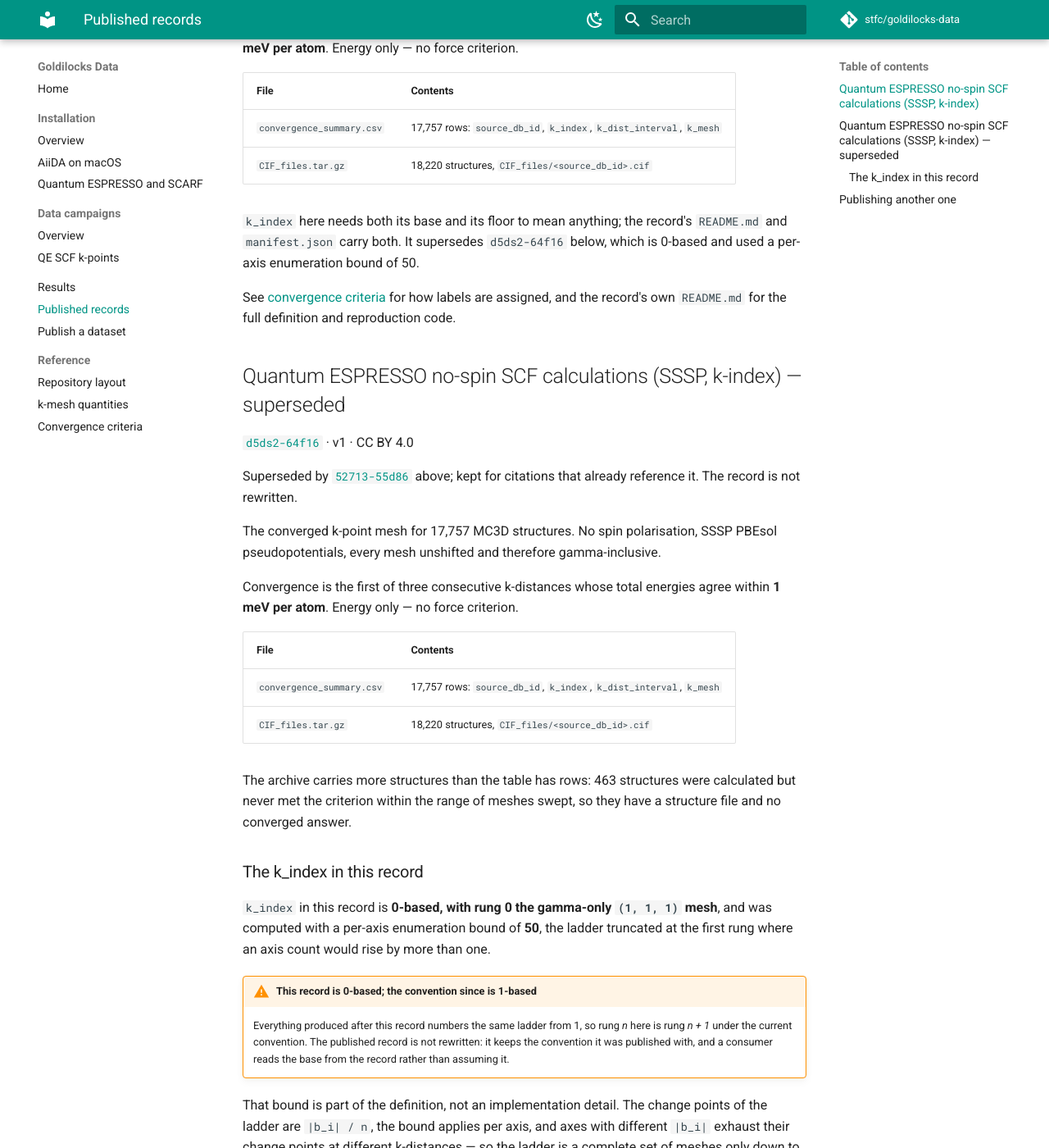
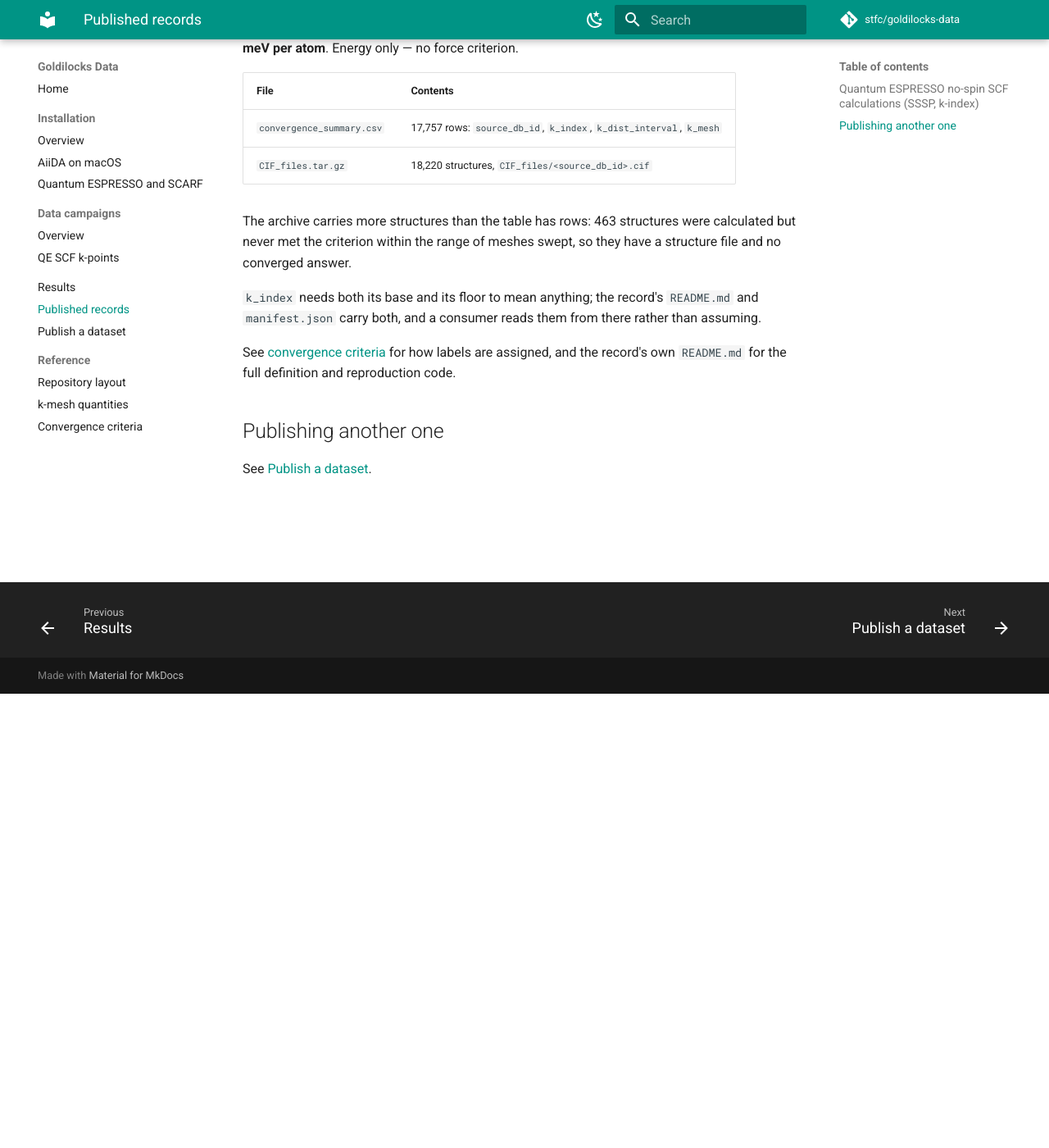
Before and after one commit to stfc/goldilocks-data, an MkDocs documentation site: the page built from docs/published-records.md, in a window 1280 px wide and 1400 px high, scrolled down 554 px. Shown: the whole window at 82% size. Built offline with MkDocs 1.6.1 and Material for MkDocs 9.7.7, drawn with Linux system fonts in a browser that asks for light colours; comment, search, counter and statistics services are not loaded; some of the changed text lies outside the part shown.

Commit message:
docs: stop documenting the superseded d5ds2-64f16 record
Published-records now lists only the current record (52713-55d86). Drop the
d5ds2-64f16 section and its 0-based/cap-50 explanation, de-reference it from the
kmesh page, and update the publishing example's convention block to the floor.

```diff
--- a/docs/published-records.md
+++ b/docs/published-records.md
@@ -26,59 +26,13 @@ agree within **1 meV per atom**. Energy only — no force criterion.
 | `convergence_summary.csv` | 17,757 rows: `source_db_id`, `k_index`, `k_dist_interval`, `k_mesh` |
 | `CIF_files.tar.gz` | 18,220 structures, `CIF_files/<source_db_id>.cif` |
 
-`k_index` here needs both its base and its floor to mean anything; the record's
-`README.md` and `manifest.json` carry both. It supersedes `d5ds2-64f16` below,
-which is 0-based and used a per-axis enumeration bound of 50.
-
-See [convergence criteria](reference/convergence.md) for how labels are assigned,
-and the record's own `README.md` for the full definition and reproduction code.
-
-## Quantum ESPRESSO no-spin SCF calculations (SSSP, k-index) — superseded
-
-[`d5ds2-64f16`](https://data-collections.psdi.ac.uk/records/d5ds2-64f16) · v1 ·
-CC BY 4.0
-
-Superseded by [`52713-55d86`](https://data-collections.psdi.ac.uk/records/52713-55d86)
-above; kept for citations that already reference it. The record is not rewritten.
-
-The converged k-point mesh for 17,757 MC3D structures. No spin polarisation,
-SSSP PBEsol pseudopotentials, every mesh unshifted and therefore
-gamma-inclusive.
-
-Convergence is the first of three consecutive k-distances whose total energies
-agree within **1 meV per atom**. Energy only — no force criterion.
-
-| File | Contents |
-| --- | --- |
-| `convergence_summary.csv` | 17,757 rows: `source_db_id`, `k_index`, `k_dist_interval`, `k_mesh` |
-| `CIF_files.tar.gz` | 18,220 structures, `CIF_files/<source_db_id>.cif` |
-
 The archive carries more structures than the table has rows: 463 structures were
 calculated but never met the criterion within the range of meshes swept, so they
 have a structure file and no converged answer.
 
-### The k_index in this record
-
-`k_index` in this record is **0-based, with rung 0 the gamma-only `(1, 1, 1)`
-mesh**, and was computed with a per-axis enumeration bound of **50**, the ladder
-truncated at the first rung where an axis count would rise by more than one.
-
-!!! warning "This record is 0-based; the convention since is 1-based"
-
-    Everything produced after this record numbers the same ladder from 1, so
-    rung *n* here is rung *n + 1* under the current convention. The published
-    record is not rewritten: it keeps the convention it was published with, and
-    a consumer reads the base from the record rather than assuming it.
-
-That bound is part of the definition, not an implementation detail. The change
-points of the ladder are `|b_i| / n`, the bound applies per axis, and axes with
-different `|b_i|` exhaust their change points at different k-distances — so the
-ladder is a complete set of meshes only down to `max(|b_i|) / 50`. Below that a
-reachable mesh can be skipped. Any recomputation must state the bound it used or
-its `k_index` values are not comparable with these.
-
-Raising the bound only appends rungs and never renumbers an existing one, so
-these values stay valid under a larger enumeration.
+`k_index` needs both its base and its floor to mean anything; the record's
+`README.md` and `manifest.json` carry both, and a consumer reads them from there
+rather than assuming.
 
 See [convergence criteria](reference/convergence.md) for how labels are assigned,
 and the record's own `README.md` for the full definition and reproduction code.
```
Also changed, not shown: docs/publishing.md (+1 -1 lines), docs/reference/kmesh.md (+5 -11 lines).
